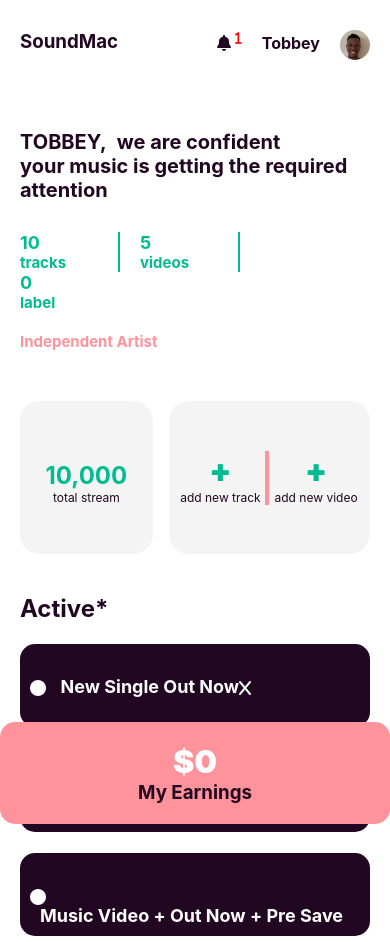
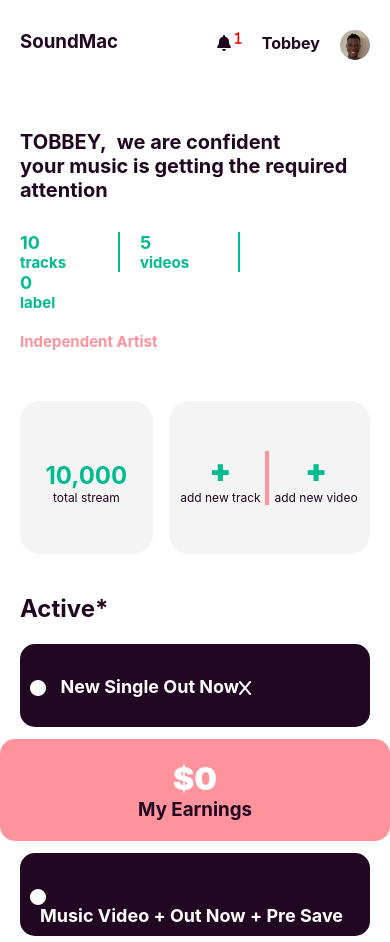
Before and after one commit to Tobbeycc1/soundmac, a React (Create React App) app: page /dashboard in a window 390 px wide. Built offline with nearby package versions, Linux system fonts and the light colour scheme.

Commit message:
540px>>>> my earning div fix

```diff
--- a/src/CSS files/Dashboard.module.css
+++ b/src/CSS files/Dashboard.module.css
@@ -301,7 +301,7 @@ width: 100%;
     }
     .myEarningsMoneyDiv{
         position: fixed;
-        top: 82vh;
+        top: 84vh;
         bottom: 0;
        left: 0;
        right: 0;
```
